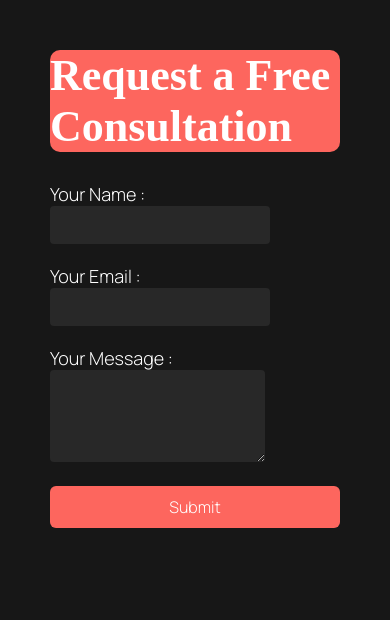
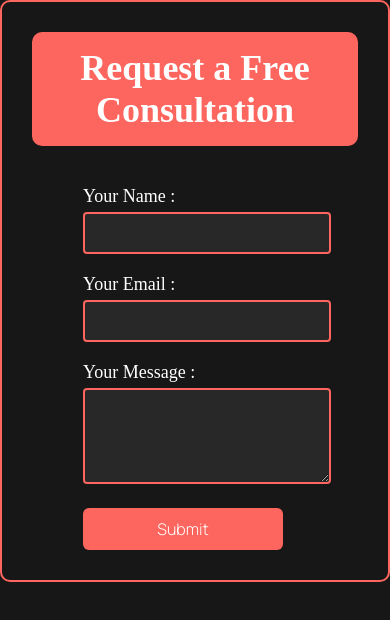
Before and after one commit to Chaudhryjahangir123/Archmove, a plain HTML site: page consultation.html in a window 390 px wide. Drawn offline with Linux system fonts and the light colour scheme.

Commit message:
additonal work

```diff
--- a/style.css
+++ b/style.css
@@ -230,45 +230,29 @@ a{
   text-decoration: none;
   color: #fff;
 }
-.consultation-section {
-  display: flex;
-  flex-direction: column;
-  align-items: center;
-  padding: 50px;
 
+/* Reset default form styles */
+form {
+  margin: 0;
 }
 
-.consultation-title {
-  font-family: 'Times New Roman', Times, serif;
-  font-size: 44px;
-  font-weight: bolder;
-  color:white;
-  margin-bottom: 30px;
-  background-color: #fd665e;
-  border-radius: 10px;
+/* Center the form on the page */
+.consultation-form {
+  margin: 0 auto;
 }
 
-.consultation-form {
-  display: flex;
-  flex-direction: column;
-  max-width: 500px;
-  width: 100%;
-
+/* Style form labels */
+.form-label {
+  display: block;
+  font-family: 'Times New Roman', Times, serif;
+  font-size: 18px;
+  color: white;
+  margin-bottom: 5px;
 }
 
-.form-group {
-  margin-bottom: 20px;
-
-}
-
-.form-label {
-  font-family: manrope;
-  font-size: 18px;
-  color: white;
-
-}
-
-.form-input {
+/* Style form inputs and textarea */
+.form-input,
+.form-textarea {
   padding: 10px;
   font-family: 'Times New Roman', Times, serif;
   font-size: 16px;
@@ -276,13 +260,19 @@ a{
   border: none;
   color: white;
   border-radius: 4px;
-
+  width: 100%;
 }
 
-.form-textarea {
-  resize: vertical;
+.form-input::placeholder,
+.form-textarea::placeholder {
+  color: #888;
+}
 
+
+.form-group {
+  margin-bottom: 20px;
 }
+
 
 .form-submit {
   background-color: #fd665e;
@@ -291,9 +281,57 @@ a{
   padding: 10px 15px;
   cursor: pointer;
   border-radius: 6px;
-  font-family: manrope;
+  font-family: 'Manrope', sans-serif;
   font-size: 16px;
+  width: 100%;
+  max-width: 200px;
+  margin: 0 auto;
+}
 
+
+.consultation-title {
+  font-family: 'Times New Roman', Times, serif;
+  font-size: 44px;
+  font-weight: bolder;
+  color: white;
+  padding: 20px 40px;
+  border-radius: 10px;
+  text-align: center;
+  background-color: #fd665e;
+  margin-bottom: 40px;
+}
+
+
+.consultation-section {
+  display: flex;
+  flex-direction: column;
+  align-items: center;
+  padding: 50px;
+  max-width: 800px;
+  margin: 0 auto;
+  border: 2px solid #fd665e;
+  border-radius: 10px;
+}
+
+
+.form-input:invalid,
+.form-textarea:invalid {
+  border: 2px solid #fd665e;
+}
+
+.form-input:valid,
+.form-textarea:valid {
+  border: 2px solid #4caf50;
+}
+
+@media screen and (max-width: 768px) {
+  .consultation-section {
+    padding: 30px;
+  }
+  .consultation-title {
+    font-size: 36px;
+    padding: 15px 30px;
+  }
 }
 .logo {
   width: 80px;
```
Also changed, not shown: architects.html (+5 -5 lines), articles.html (+5 -5 lines), designg.html (+5 -5 lines), how.html (+4 -4 lines), index.html (+2 -1 lines).
